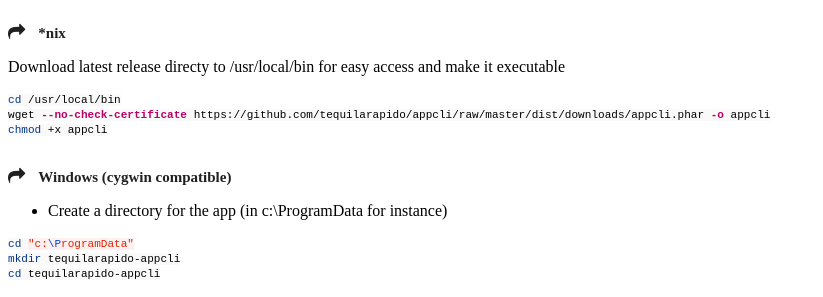
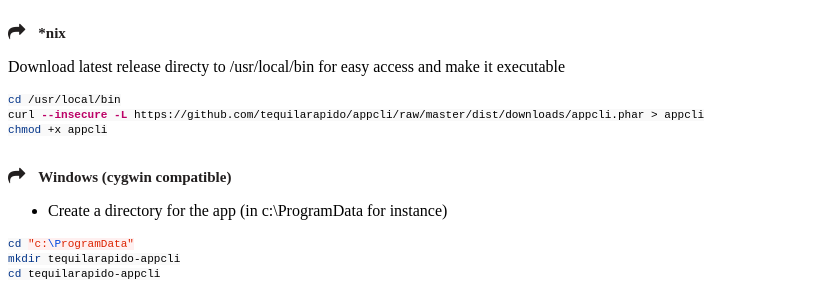
Before and after one commit to tequilarapido/appcli, a Jekyll site: the page built from _posts/2014-03-16-install.md, in a window 1280 px wide. Shown: the part 473-770 px from the top of the page, without its empty margins (0-823 px from the left). Built offline with Jekyll 4.4.1, drawn with Linux system fonts in a browser that asks for light colours; nearby versions of some CDN libraries; Markdown is read by kramdown in place of the engine named in the settings; a style sheet for code colours, icons or effects is not loaded.

Commit message:
Using curl instead of wget to download appcli.phar

````diff
--- a/_posts/2014-03-16-install.md
+++ b/_posts/2014-03-16-install.md
@@ -16,7 +16,7 @@ Download latest release directy to /usr/local/bin for easy access and make it ex
 
 ```bash
 cd /usr/local/bin
-wget --no-check-certificate https://github.com/tequilarapido/appcli/raw/master/dist/downloads/appcli.phar -o appcli
+curl --insecure -L https://github.com/tequilarapido/appcli/raw/master/dist/downloads/appcli.phar > appcli
 chmod +x appcli
 ```
 
````
